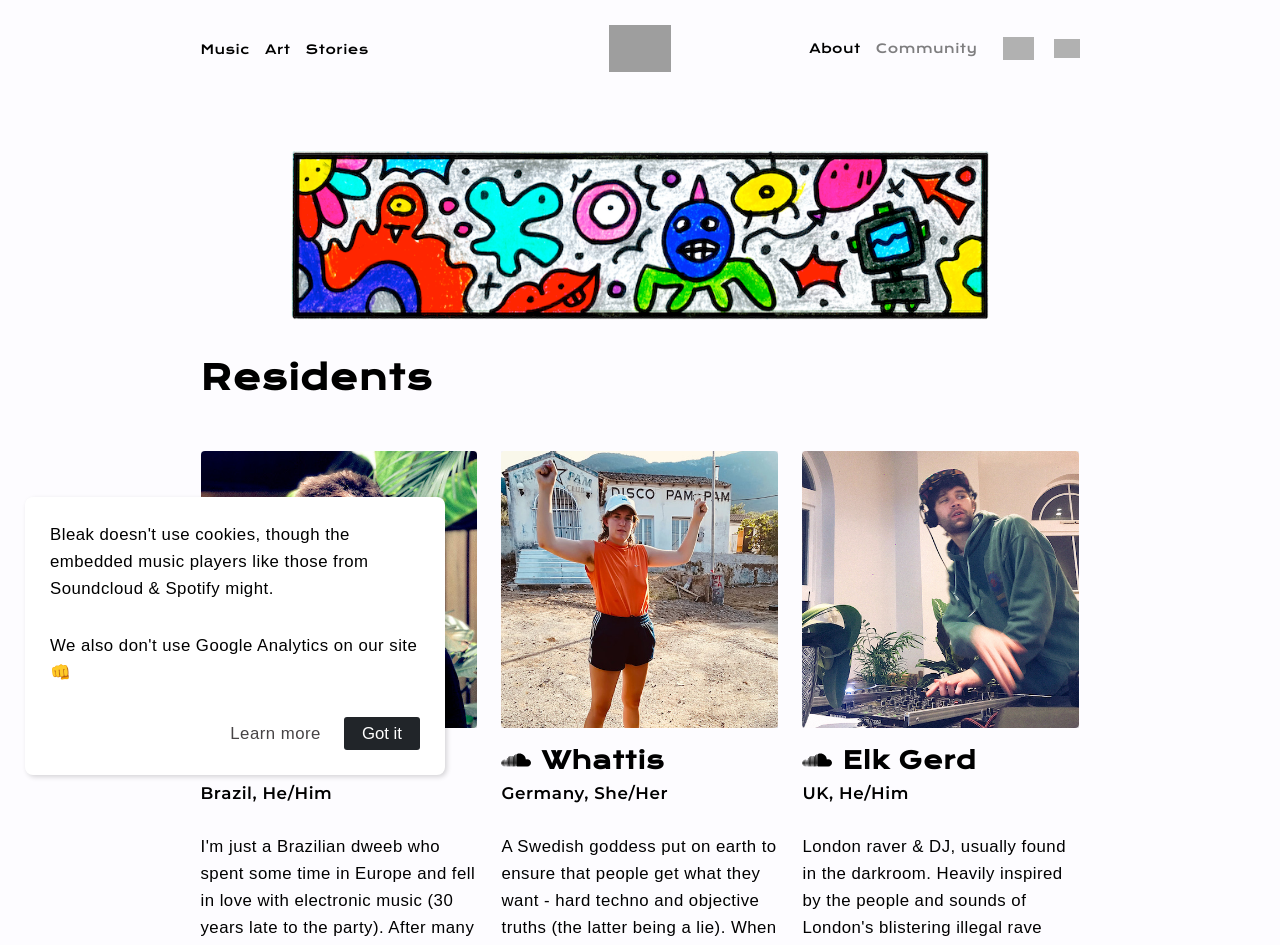
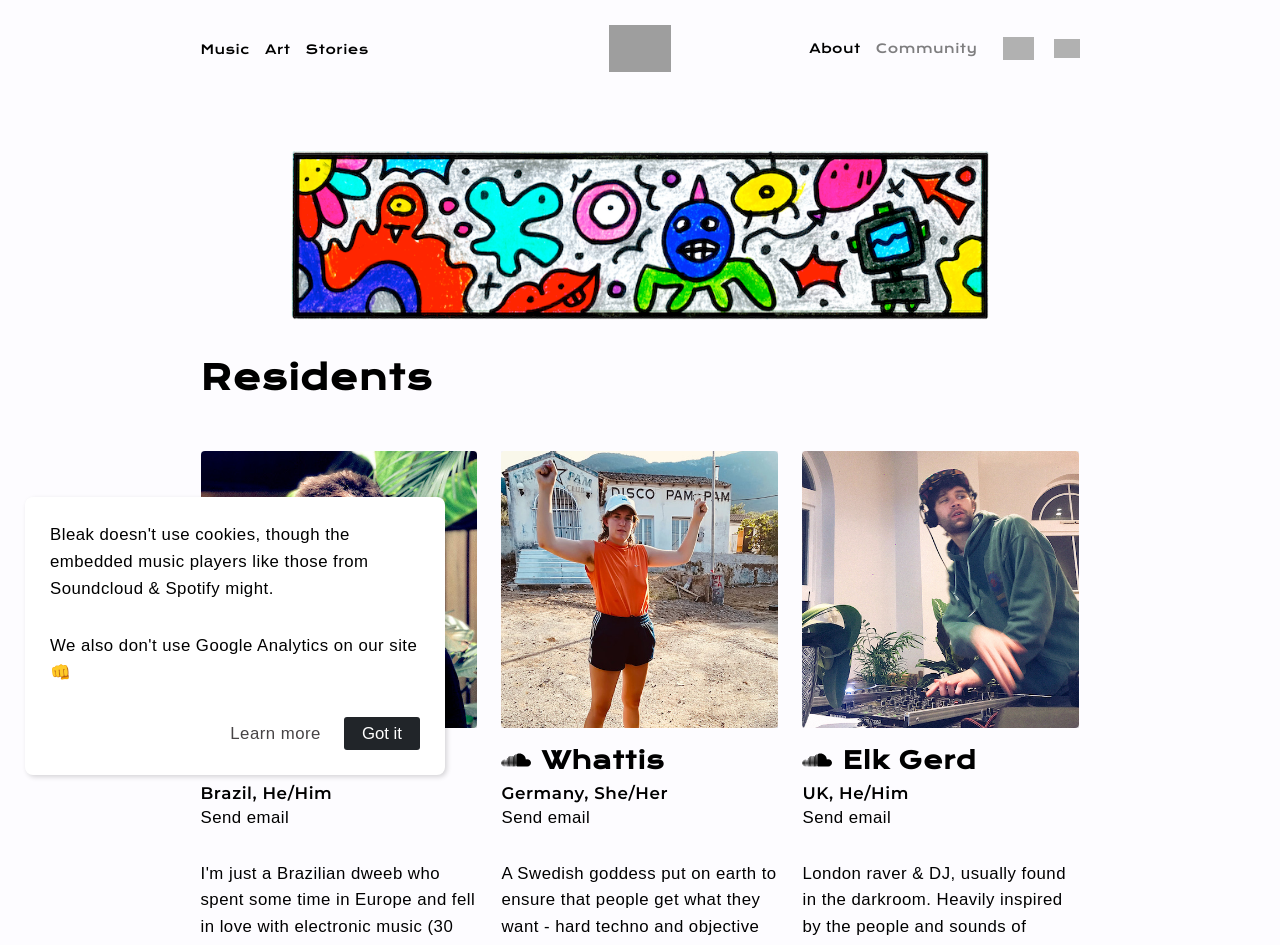
Before and after one commit to benmoose/bleak-narrative, a Next.js app: page /community in a window 1280 px wide. Shown: the top 945 px of the page. Built offline with nearby package versions, Linux system fonts and the light colour scheme; grey boxes are pictures that could not be loaded; a web font is replaced by a local one.

Commit message:
add email link and update FLUFI's IG (#61)

```diff
--- a/components/bio/bio.module.css
+++ b/components/bio/bio.module.css
@@ -16,10 +16,29 @@
   text-decoration: none;
 }
 
+.subtitleRow {
+  display: flex;
+  justify-content: flex-start;
+  flex-direction: column;
+}
+
 .subtitle {
   font-weight: bold;
   font-family: 'BodyFont', sans-serif;
   margin: 0;
+  padding: 0;
+}
+
+.subtitleEmail,
+.subtitleEmail:hover,
+.subtitleEmail:active,
+.subtitleEmail:focus {
+  text-decoration: none;
+  margin: 0;
+  color: black;
+  font-size: 1em;
+  padding-top: 1px;
+  cursor: pointer;
 }
 
 .img {
--- a/components/bio/index.js
+++ b/components/bio/index.js
@@ -4,7 +4,7 @@ import c from 'classnames'
 
 import styles from './bio.module.css'
 
-const Bio = ({ img, children, title, subtitle, url, icon }) => {
+const Bio = ({ img, children, title, subtitle, email, url, icon }) => {
   const TitleRow = url
     ? props => <Link href={url}><a className={styles.titleRow} target='_blank' rel='noreferrer' {...props} /></Link>
     : props => <div className={styles.titleRow} {...props} />
@@ -28,7 +28,12 @@ const Bio = ({ img, children, title, subtitle, url, icon }) => {
           }
           <h3 className={styles.title}>{title}</h3>
         </TitleRow>
-        <h4 className={styles.subtitle}>{subtitle}</h4>
+        <div className={styles.subtitleRow}>
+          <h4 className={styles.subtitle}>{subtitle}</h4>
+          {email && (
+            <a rel='noopener noreferrer' target='_blank' href={`mailto:${email}?subject=Hello%20Bleak!`} className={styles.subtitleEmail}>Send email</a>
+          )}
+        </div>
       </div>
       {children}
     </section>
--- a/pages/community.js
+++ b/pages/community.js
@@ -24,6 +24,7 @@ const CommunityPage = () => {
             img={Stiborski}
             title='Stiborski'
             subtitle='Brazil, He/Him'
+            email='stiborski@bleaknarrative.com'
             url='https://soundcloud.com/stiborski'
             icon={Soundcloud}
           >
@@ -36,6 +37,7 @@ const CommunityPage = () => {
             img={Whattis}
             title='Whattis'
             subtitle='Germany, She/Her'
+            email='whattis@bleaknarrative.com'
             url='https://soundcloud.com/djwhattis'
             icon={Soundcloud}
           >
@@ -48,6 +50,7 @@ const CommunityPage = () => {
             img={Elk}
             title='Elk Gerd'
             subtitle='UK, He/Him'
+            email='elk@bleaknarrative.com'
             url='https://soundcloud.com/elkgerd'
             icon={Soundcloud}
           >
@@ -67,7 +70,7 @@ const CommunityPage = () => {
             img={Cameron}
             title='Cameron'
             subtitle='USA, He/Him'
-            url='https://instagram.com/_chef.cam_'
+            url='https://instagram.com/fluffi_er'
             icon={Instagram}
           >
             <p>After studying in New Orleans, New York, and Berlin, dance floors and music are pretty ubiquitous in my life. I have always found an intense solidarity and freedom around other dancers and developed some passionate ideas about current trends in electronic music. With no one to share them with near the dance floor, I've turned to writing them down on this wonderful platform filled with wonderful people. In a past life found sharing a curb and a cigarette with a stranger; currently laying low finishing undergrad in a Brooklyn apartment and practicing DJing so I may one day utter the coveted words "I only spin vinyl.” Most likely not wearing clothes.</p>
```
